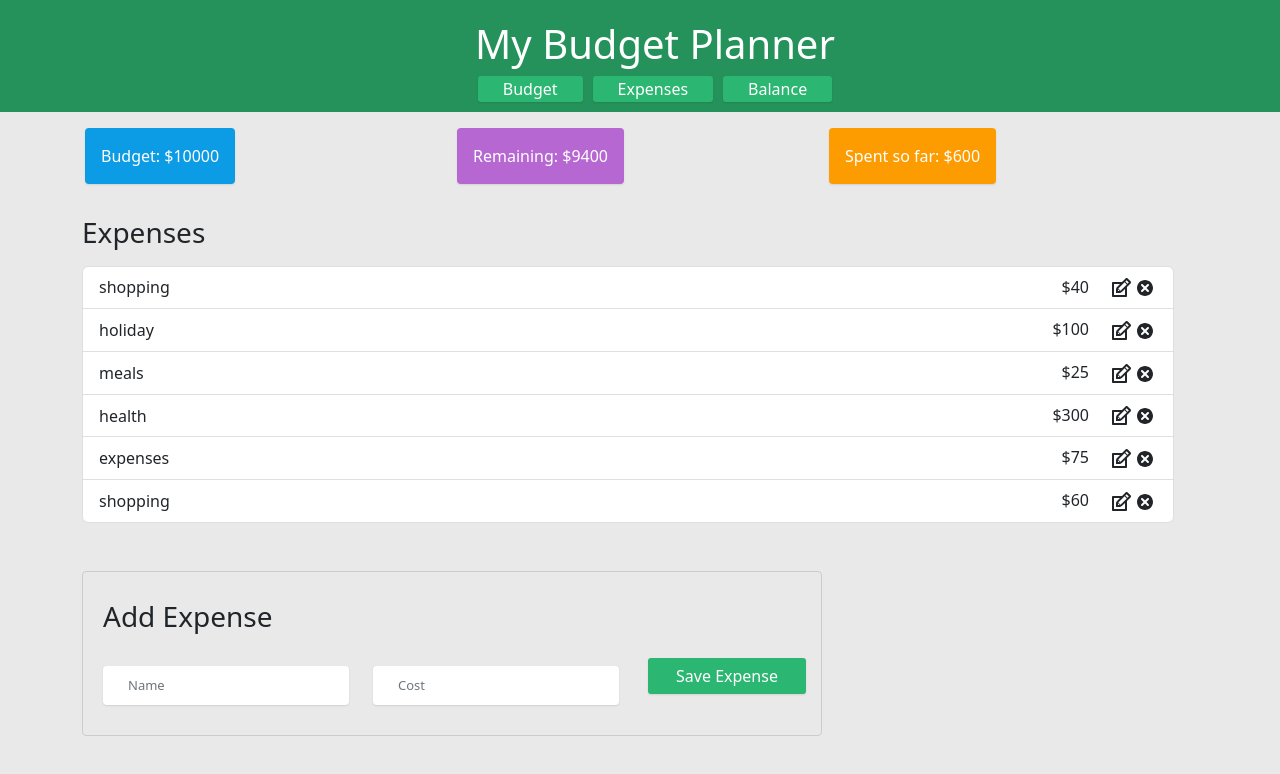
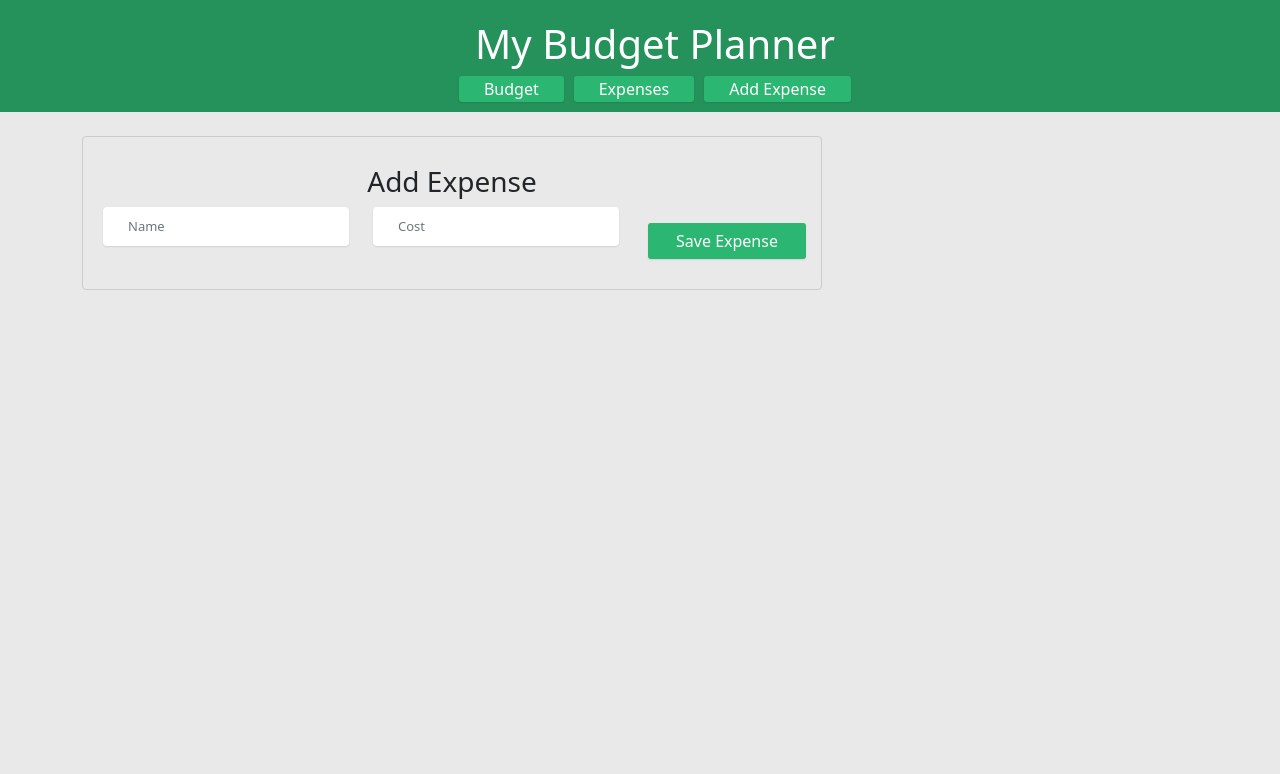
Before and after one commit to livnelson/phase-2-project, a React (Create React App) app in the folder budget/: page /AddExpense in a window 1280 px wide. Shown: the top 774 px of the page. Built offline with nearby package versions, Linux system fonts and the light colour scheme.

Commit message:
add react router

```diff
--- /dev/null
+++ b/budget/data/db.json
@@ -0,0 +1,33 @@
+{ "expenses": [
+    {
+        "id":1,
+        "name": "shopping",
+        "cost": 40
+    },
+    {
+        "id":2,
+        "name": "holiday",
+        "cost": 100
+    },
+    {
+        "id":3,
+        "name": "meals",
+        "cost": 25
+    },
+    {
+        "id":4,
+        "name": "health",
+        "cost": 300
+    },
+    {
+        "id":5,
+        "name": "expenses",
+        "cost": 75
+    },
+    {
+        "id":6,
+        "name": "shopping",
+        "cost": 60
+    }
+
+]}
--- /dev/null
+++ b/budget/src/AddExpense.js
@@ -0,0 +1,17 @@
+import React from 'react'
+import AddExpenseForm from './AddExpenseForm'
+
+
+function AddExpense() {
+  return (
+    <div className="container">
+        <div className='row mt-3'>
+            <div className='col-sm'>
+                <AddExpenseForm />
+            </div>
+        </div>
+    </div>
+  )
+}
+
+export default AddExpense
--- a/budget/src/AddExpenseForm.js
+++ b/budget/src/AddExpenseForm.js
@@ -26,12 +26,13 @@ const AddExpenseForm = ({ handleEdit }) => {
 		});
 	};
 
+
 	return (
 		<form id="expense-form" onSubmit={onSubmit}>
             <h3 className='mt-3'>Add Expense</h3>
 			<div className='row'>
 				<div className='col-sm'>
-					<label for='name'></label>
+					{/* <label for='name'></label> */}
 					<input
 						id='name'
                         placeholder="Name"
@@ -43,7 +44,7 @@ const AddExpenseForm = ({ handleEdit }) => {
 					></input>
 				</div>
 				<div className='col-sm'>
-					<label for='cost'></label>
+					{/* <label for='cost'></label> */}
 					<input
 						id='cost'
                         placeholder="Cost"
--- a/budget/src/App.js
+++ b/budget/src/App.js
@@ -1,54 +1,35 @@
-import React, { useState } from 'react';
+import React from 'react';
 import 'bootstrap/dist/css/bootstrap.min.css';
-import Budget from './Budget';
-import Remaining from './Remaining';
-import ExpenseTotal from './ExpenseTotal';
-import ExpenseList from './ExpenseList';
-import AddExpenseForm from './AddExpenseForm'
+import Home from "./Home"
+import Expenses from './Expenses';
+import AddExpense from './AddExpense';
 import { AppProvider } from "./AppContext.js"
+import { Switch, Route } from "react-router-dom"
 
 import "./global.css"
 import Menu from "./Menu"
 
 const App = () => {
 
-	function handleEdit(expenses) {
-        const updatedExpenses = expenses.filter((expense) =>
-            expense.id === expenses.id ? updatedExpenses : expense
-        )
-       console.log("testing edit")
-    }
-
 	return (
+	  <div>
 		<AppProvider>
 		<Menu />
-		<div className='container'>
-			<div className='row mt-3'>
-				<div id="budget-col" className='col-sm'>
-					<Budget />
-				</div>
-				<div id="remaining-col"className='col-sm'>
-					<Remaining />
-				</div>
-				<div id="expense-col"className='col-sm'>
-					<ExpenseTotal />
-					</div>
-				</div>
-				<h3 className='mt-3'>Expenses</h3>
-				<div className='row mt-3'>
-					<div className='col-sm'>
-						<ExpenseList handleEdit={handleEdit}/>
-					</div>
-				</div>
-				<br />
-				<div className='row mt-3'>
-					<div className='col-sm'>
-						<AddExpenseForm handleEdit={handleEdit}/>
-					</div>
-				</div>
-			</div>
+		<Switch>
+			<Route path="/Expenses">
+				<Expenses />
+			</Route>
+			<Route path="/AddExpense">
+				<AddExpense />
+			</Route>
+			<Route  path="/">
+				<Home />
+			</Route>
+		</Switch>
 		</AppProvider>
+	  </div>
 	);
+
 };
 
 export default App;
--- /dev/null
+++ b/budget/src/Expenses.js
@@ -0,0 +1,18 @@
+import React from 'react'
+import ExpenseList from './ExpenseList';
+
+function Expenses() {
+
+  return (
+    <div className="container">
+        <h3 className='mt-3'>Expenses</h3>
+        <div className='row mt-3'>
+            <div className='col-sm'>
+                <ExpenseList />
+            </div>
+        </div>
+    </div>
+  )
+}
+
+export default Expenses
--- /dev/null
+++ b/budget/src/Home.js
@@ -0,0 +1,25 @@
+import React from 'react'
+import Budget from './Budget';
+import Remaining from './Remaining';
+import ExpenseTotal from './ExpenseTotal';
+
+function Home() {
+
+  return (
+    <div className='container'>
+        <div className='row mt-3'>
+            <div id="budget-col" className='col-sm'>
+                <Budget />
+            </div>
+            <div id="remaining-col"className='col-sm'>
+                <Remaining />
+            </div>
+            <div id="expense-col"className='col-sm'>
+                <ExpenseTotal />
+                </div>
+        </div>
+    </div>
+  )
+}
+
+export default Home
--- a/budget/src/Menu.js
+++ b/budget/src/Menu.js
@@ -1,13 +1,15 @@
 import React from 'react'
 import './menu.css'
+import { NavLink } from "react-router-dom"
 
 function Menu() {
+
   return (
     <div id="header">
         <h1>My Budget Planner</h1>
-        <button>Budget</button>
-        <button>Expenses</button>
-        <button>Balance</button>
+        <NavLink  to="/Home"><button>Budget</button></NavLink>
+        <NavLink  to="/Expenses"><button>Expenses</button></NavLink>
+        <NavLink  to="/AddExpense"><button>Add Expense</button></NavLink>
     </div>
   )
 }
--- a/budget/src/global.css
+++ b/budget/src/global.css
@@ -50,3 +50,9 @@ body {
     border-radius: 4px;
     box-shadow: 0 1px 2px rgba(0, 0, 0, 0.1);
 }
+
+.container {
+    text-align: center;
+    align-content: center;
+    justify-content: center;
+}
--- a/budget/src/index.js
+++ b/budget/src/index.js
@@ -3,12 +3,17 @@ import ReactDOM from 'react-dom/client';
 import './index.css';
 import App from './App';
 import reportWebVitals from './reportWebVitals';
+import { BrowserRouter } from "react-router-dom";
+
 
 const root = ReactDOM.createRoot(document.getElementById('root'));
+
 root.render(
   <React.StrictMode>
-    <App />
-  </React.StrictMode>
+      <BrowserRouter>
+      <App />
+   </BrowserRouter>
+    </React.StrictMode>
 );
 
 // If you want to start measuring performance in your app, pass a function
```
Also changed, not shown: budget/src/setupTests.js (deleted, +0 -5 lines), budget/src/logo.svg (deleted).
